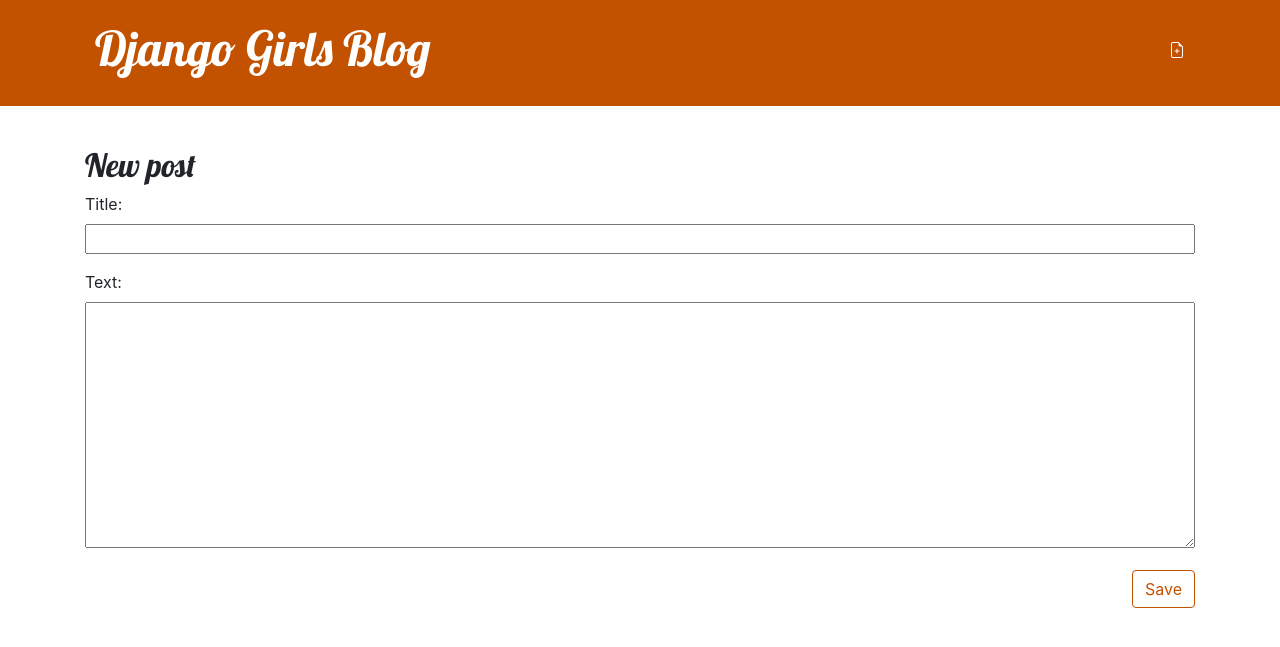
After one commit to littdle/my-first-blog, a Django app: page /post/new/ in a window 1280 px wide. The commit adds this page. Shown: the top 647 px of the page. Run offline with Django 4.2, Linux system fonts and the light colour scheme; the visitor is signed in with stand-in values (Sample User, id 1).

Commit message:
Aggiornato

```diff
--- /dev/null
+++ b/blog/forms.py
@@ -0,0 +1,9 @@
+from django import forms
+
+from .models import Post
+
+class PostForm(forms.ModelForm):
+
+    class Meta:
+        model = Post
+        fields = ('title', 'text',)
--- /dev/null
+++ b/blog/static/css/blog.css
@@ -0,0 +1,70 @@
+.page-header {
+    background-color: #C25100;
+    margin-top: 0;
+    margin-bottom: 40px;
+    padding: 20px 20px 20px 40px;
+}
+
+.page-header h1,
+.page-header h1 a,
+.page-header h1 a:visited,
+.page-header h1 a:active {
+    color: #ffffff;
+    font-size: 36pt;
+    text-decoration: none;
+}
+
+h1,
+h2,
+h3,
+h4 {
+    font-family: 'Lobster', cursive;
+}
+
+.date {
+    color: #828282;
+}
+
+.save {
+    float: right;
+}
+
+.post-form textarea,
+.post-form input {
+    width: 100%;
+}
+
+.top-menu,
+.top-menu:hover,
+.top-menu:visited {
+    color: #ffffff;
+    float: right;
+    font-size: 26pt;
+    margin-right: 20px;
+}
+
+.post {
+    margin-bottom: 70px;
+}
+
+.post h2 a,
+.post h2 a:visited {
+    color: #000000;
+}
+
+.post > .date,
+.post > .actions {
+    float: right;
+}
+
+.btn-default,
+.btn-default:visited {
+    color: #C25100;
+    background: none;
+    border-color: #C25100;
+}
+
+.btn-default:hover {
+    color: #FFFFFF;
+    background-color: #C25100;
+}
--- /dev/null
+++ b/blog/templates/blog/base.html
@@ -0,0 +1,30 @@
+{% load static %}
+<!DOCTYPE html>
+<html>
+    <head>
+        <title>Django Girls blog</title>
+        <link rel="stylesheet" href="https://cdn.jsdelivr.net/npm/bootstrap@4.5.3/dist/css/bootstrap.min.css" integrity="sha384-TX8t27EcRE3e/ihU7zmQxVncDAy5uIKz4rEkgIXeMed4M0jlfIDPvg6uqKI2xXr2" crossorigin="anonymous">
+        <link href='//fonts.googleapis.com/css?family=Lobster&subset=latin,latin-ext' rel='stylesheet' type='text/css'>
+        <link rel="stylesheet" href="{% static 'css/blog.css' %}">
+    </head>
+    <body>
+        <header class="page-header">
+          <div class="container">
+            {% if user.is_authenticated %}
+                <a href="{% url 'post_new' %}" class="top-menu">
+                    {% include './icons/file-earmark-plus.svg' %}
+                </a>
+            {% endif %}
+            <h1><a href="/">Django Girls Blog</a></h1>
+          </div>
+        </header>
+        <main class="container">
+            <div class="row">
+                <div class="col">
+                {% block content %}
+                {% endblock %}
+                </div>
+            </div>
+        </main>
+    </body>
+</html>
--- /dev/null
+++ b/blog/templates/blog/post_edit.html
@@ -0,0 +1,9 @@
+{% extends 'blog/base.html' %}
+
+{% block content %}
+     <h2>New post</h2>
+     <form method="POST" class="post-form">{% csrf_token %}
+         {{ form.as_p }}
+         <button type="submit" class="save btn btn-default">Save</button>
+     </form>
+{% endblock %}
--- a/blog/urls.py
+++ b/blog/urls.py
@@ -3,4 +3,7 @@ from . import views
 
 urlpatterns = [
     path('', views.post_list, name='post_list'),
+    path('post/<int:pk>/', views.post_detail, name='post_detail'),
+    path('post/new/', views.post_new, name='post_new'),
+    path('post/<int:pk>/edit/', views.post_edit, name='post_edit'),
 ]
--- a/blog/views.py
+++ b/blog/views.py
@@ -1,5 +1,42 @@
-from django.shortcuts import render
+from django.shortcuts import render, get_object_or_404
+from django.utils import timezone
+from django.shortcuts import redirect
+from .models import Post
+from .forms import PostForm
 
-# Create your views here.
+
 def post_list(request):
-    return render(request, 'blog/post_list.html', {})
+    posts = Post.objects.filter(published_date__lte=timezone.now()).order_by('published_date')
+    return render(request, 'blog/post_list.html', {'posts': posts})
+
+def post_detail(request, pk):
+    #Post.objects.get(pk=pk)
+    post = get_object_or_404(Post, pk=pk)
+    return render(request, 'blog/post_detail.html', {'post': post})
+
+def post_new(request):
+    if request.method == "POST":
+        form = PostForm(request.POST)
+        if form.is_valid():
+            post = form.save(commit=False)
+            post.author = request.user
+            post.published_date = timezone.now()
+            post.save()
+            return redirect('post_detail', pk=post.pk)
+    else:
+        form = PostForm()
+    return render(request, 'blog/post_edit.html', {'form': form})
+
+def post_edit(request, pk):
+    post = get_object_or_404(Post, pk=pk)
+    if request.method == "POST":
+        form = PostForm(request.POST, instance=post)
+        if form.is_valid():
+            post = form.save(commit=False)
+            post.author = request.user
+            post.published_date = timezone.now()
+            post.save()
+            return redirect('post_detail', pk=post.pk)
+    else:
+        form = PostForm(instance=post)
+    return render(request, 'blog/post_edit.html', {'form': form})
```
Also changed, not shown: blog/blog.py (added, +8 -0 lines), blog/templates/blog/post_detail.html (added, +20 -0 lines), blog/templates/blog/post_list.html (+12 -21 lines), blog/templates/blog/icons/file-earmark-plus.svg (added), blog/templates/blog/icons/pencil-fill.svg (added), 1 other file.
